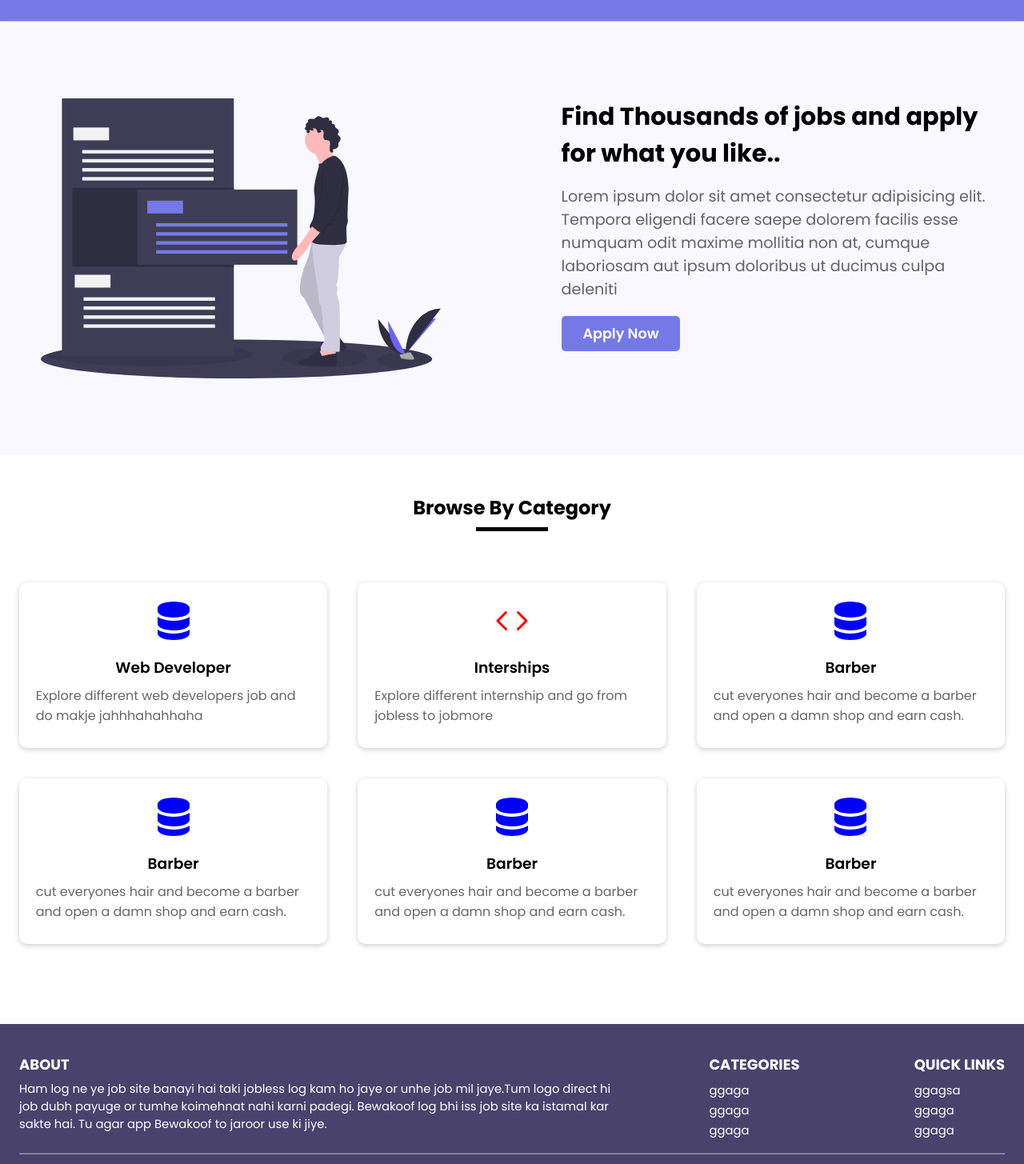
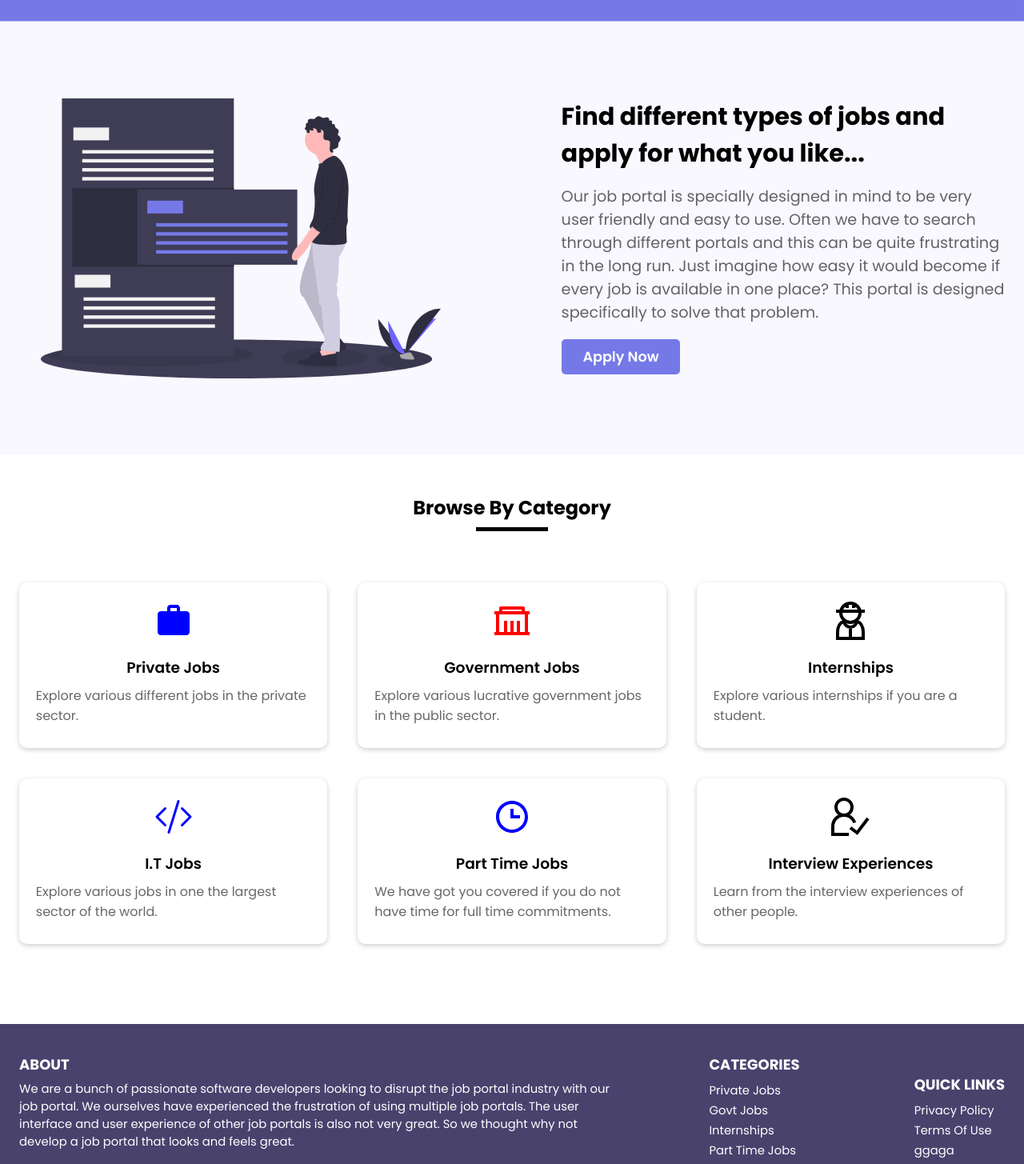
Before and after one commit to codescientist703/job-site, a React (Create React App) app in the folder jobsite/frontend/: page / in a window 1280 px wide. Shown: the part 720-2175 px from the top of the page at 80% size. Built offline with nearby package versions, Linux system fonts and the light colour scheme.

Commit message:
content changes

```diff
--- a/jobsite/frontend/public/index.html
+++ b/jobsite/frontend/public/index.html
@@ -3,9 +3,13 @@
 	<head>
 		<meta charset="utf-8" />
 		<link rel="icon" href="%PUBLIC_URL%/favicon.ico" />
-    <link rel="preconnect" href="https://fonts.gstatic.com">
-    <link rel="preload" as="style" href="https://fonts.googleapis.com/css2?family=Poppins:wght@400;600;700;800&display=swap" onload="this.rel='stylesheet'" />
-    <!--<link href="https://fonts.googleapis.com/css2?family=Poppins:wght@400;600;700;800&display=swap" rel="stylesheet" />  -->
+		<link rel="preconnect" href="https://fonts.gstatic.com" />
+		<link
+			rel="preload"
+			as="style"
+			href="https://fonts.googleapis.com/css2?family=Poppins:wght@400;600;700;800&display=swap"
+			onload="this.rel='stylesheet'"
+		/>
 		<meta name="viewport" content="width=device-width, initial-scale=1" />
 		<meta name="theme-color" content="#000000" />
 		<link rel="apple-touch-icon" href="%PUBLIC_URL%/logo192.png" />
--- a/jobsite/frontend/src/RawContent/FooterContent.js
+++ b/jobsite/frontend/src/RawContent/FooterContent.js
@@ -1,27 +1,35 @@
 const data = {
 	description:
-		'Ham log ne ye job site banayi hai taki jobless log kam ho jaye or unhe job mil jaye.Tum logo direct hi job dubh payuge or tumhe koimehnat nahi karni padegi. Bewakoof log bhi iss job site ka istamal kar sakte hai. Tu agar app Bewakoof to jaroor use ki jiye.',
+		'We are a bunch of passionate software developers looking to disrupt the job portal industry with our job portal. We ourselves have experienced the frustration of using multiple job portals. The user interface and user experience of other job portals is also not very great. So we thought why not develop a job portal that looks and feels great.',
 	categories: [
 		{
-			name: 'ggaga',
+			name: 'Private Jobs',
 			link: '/category',
 		},
 		{
-			name: 'ggaga',
+			name: 'Govt Jobs',
 			link: '/category',
 		},
 		{
-			name: 'ggaga',
+			name: 'Internships',
+			link: '/category',
+		},
+		{
+			name: 'Part Time Jobs',
+			link: '/category',
+		},
+		{
+			name: 'I.T Jobs',
 			link: '/category',
 		},
 	],
 	quicklinks: [
 		{
-			name: 'ggagsa',
+			name: 'Privacy Policy',
 			link: '/category',
 		},
 		{
-			name: 'ggaga',
+			name: 'Terms Of Use',
 			link: '/category',
 		},
 		{
--- a/jobsite/frontend/src/RawContent/HomeContent.js
+++ b/jobsite/frontend/src/RawContent/HomeContent.js
@@ -1,52 +1,56 @@
 import { BsServer, BsCode } from 'react-icons/bs';
+import { MdWork } from 'react-icons/md';
+import { RiGovernmentLine } from 'react-icons/ri';
+import { GrUserWorker } from 'react-icons/gr';
+import { BsCodeSlash } from 'react-icons/bs';
+import { BiTime } from 'react-icons/bi';
+import { GrUserExpert } from 'react-icons/gr';
 
 const Data = {
-	homeTitle: 'Tired of searching for jobs?',
-	homeContent: 'Forget the hassle for searching by the revolution',
-	sec2Title: 'Find Thousands of jobs and apply for what you like..',
+	homeTitle: 'Tired of Searching For Jobs?',
+	homeContent:
+		'Now easily browse through hundreds of jobs and never worry about using multiple job portals.',
+	sec2Title: 'Find different types of jobs and apply for what you like...',
 	sec2Content:
-		'Lorem ipsum dolor sit amet consectetur adipisicing elit. Tempora eligendi facere saepe dolorem facilis esse numquam odit maxime mollitia non at, cumque laboriosam aut ipsum doloribus ut ducimus culpa deleniti',
+		'Our job portal is specially designed in mind to be very user friendly and easy to use. Often we have to search through different portals and this can be quite frustrating in the long run. Just imagine how easy it would become if every job is available in one place? This portal is designed specifically to solve that problem.',
 	card: [
 		{
-			cardTitle: 'Web Developer',
-			cardContent:
-				'Explore different web developers job and do makje jahhhahahhaha',
-			cardIcon: <BsServer />,
+			cardTitle: 'Private Jobs',
+			cardContent: 'Explore various different jobs in the private sector.',
+			cardIcon: <MdWork />,
 			cardIconColor: 'blue',
 		},
 		{
-			cardTitle: 'Interships',
+			cardTitle: 'Government Jobs',
 			cardContent:
-				'Explore different internship and go from jobless to jobmore',
-			cardIcon: <BsCode />,
+				'Explore various lucrative government jobs in the public sector.',
+			cardIcon: <RiGovernmentLine />,
 			cardIconColor: 'red',
 		},
 		{
-			cardTitle: 'Barber',
-			cardContent:
-				'cut everyones hair and become a barber and open a damn shop and earn cash.',
-			cardIcon: <BsServer />,
+			cardTitle: 'Internships',
+			cardContent: 'Explore various internships if you are a student.',
+			cardIcon: <GrUserWorker />,
 			cardIconColor: 'blue',
 		},
 		{
-			cardTitle: 'Barber',
+			cardTitle: 'I.T Jobs',
 			cardContent:
-				'cut everyones hair and become a barber and open a damn shop and earn cash.',
-			cardIcon: <BsServer />,
+				'Explore various jobs in one the largest sector of the world.',
+			cardIcon: <BsCodeSlash />,
 			cardIconColor: 'blue',
 		},
 		{
-			cardTitle: 'Barber',
+			cardTitle: 'Part Time Jobs',
 			cardContent:
-				'cut everyones hair and become a barber and open a damn shop and earn cash.',
-			cardIcon: <BsServer />,
+				'We have got you covered if you do not have time for full time commitments.',
+			cardIcon: <BiTime />,
 			cardIconColor: 'blue',
 		},
 		{
-			cardTitle: 'Barber',
-			cardContent:
-				'cut everyones hair and become a barber and open a damn shop and earn cash.',
-			cardIcon: <BsServer />,
+			cardTitle: 'Interview Experiences',
+			cardContent: 'Learn from the interview experiences of other people.',
+			cardIcon: <GrUserExpert />,
 			cardIconColor: 'blue',
 		},
 	],
--- a/jobsite/frontend/src/pages/Home/Home.js
+++ b/jobsite/frontend/src/pages/Home/Home.js
@@ -54,10 +54,8 @@ const SecOne = () => {
 		<HeroSection>
 			<ContainerOne>
 				<ContainerOneLeft>
-					<HeroHeading>Tired of searching for jobs ?</HeroHeading>
-					<HeroSubHeading>
-						Forget the hassle for searching by the revolution
-					</HeroSubHeading>
+					<HeroHeading>{Data.homeTitle}</HeroHeading>
+					<HeroSubHeading>{Data.homeContent}</HeroSubHeading>
 					<SearchBox>
 						<SearchIcon />
 						<SearchInput
```
Lines whose indentation alone changed are shown as unchanged.
